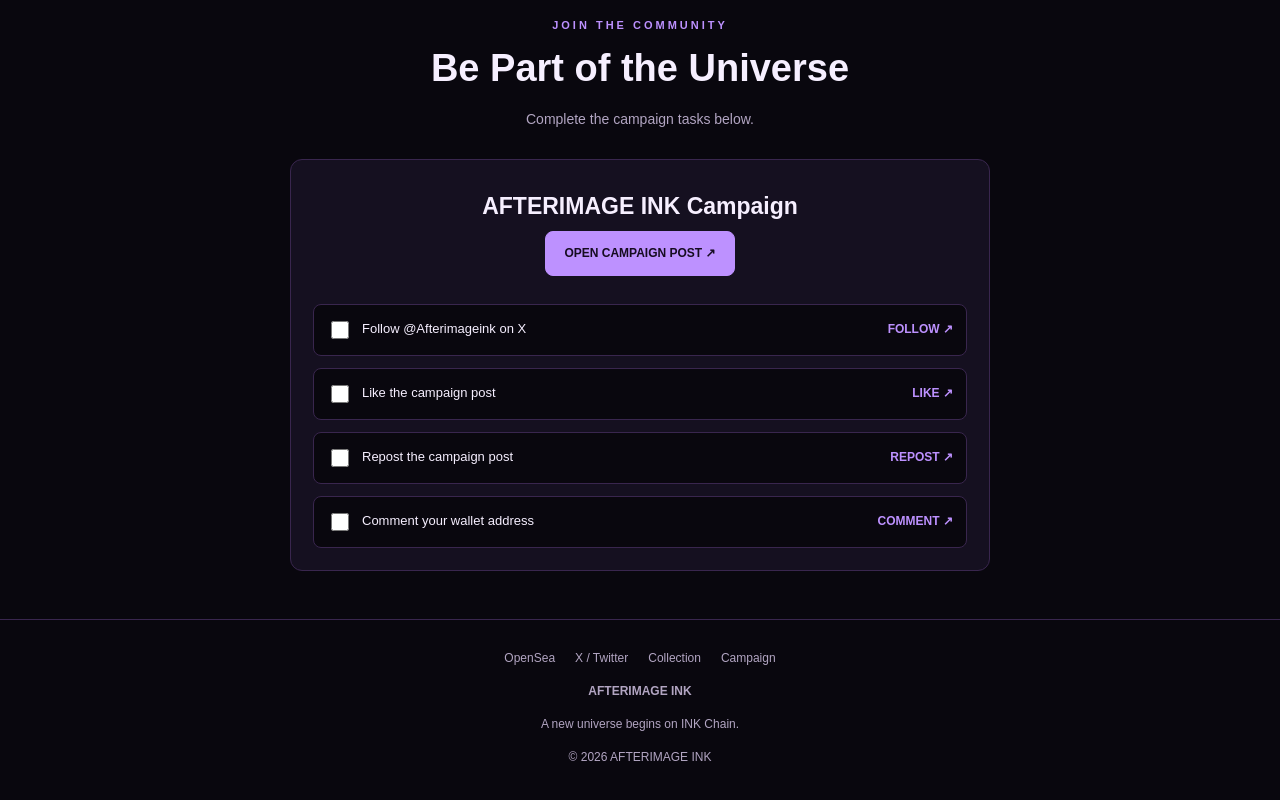
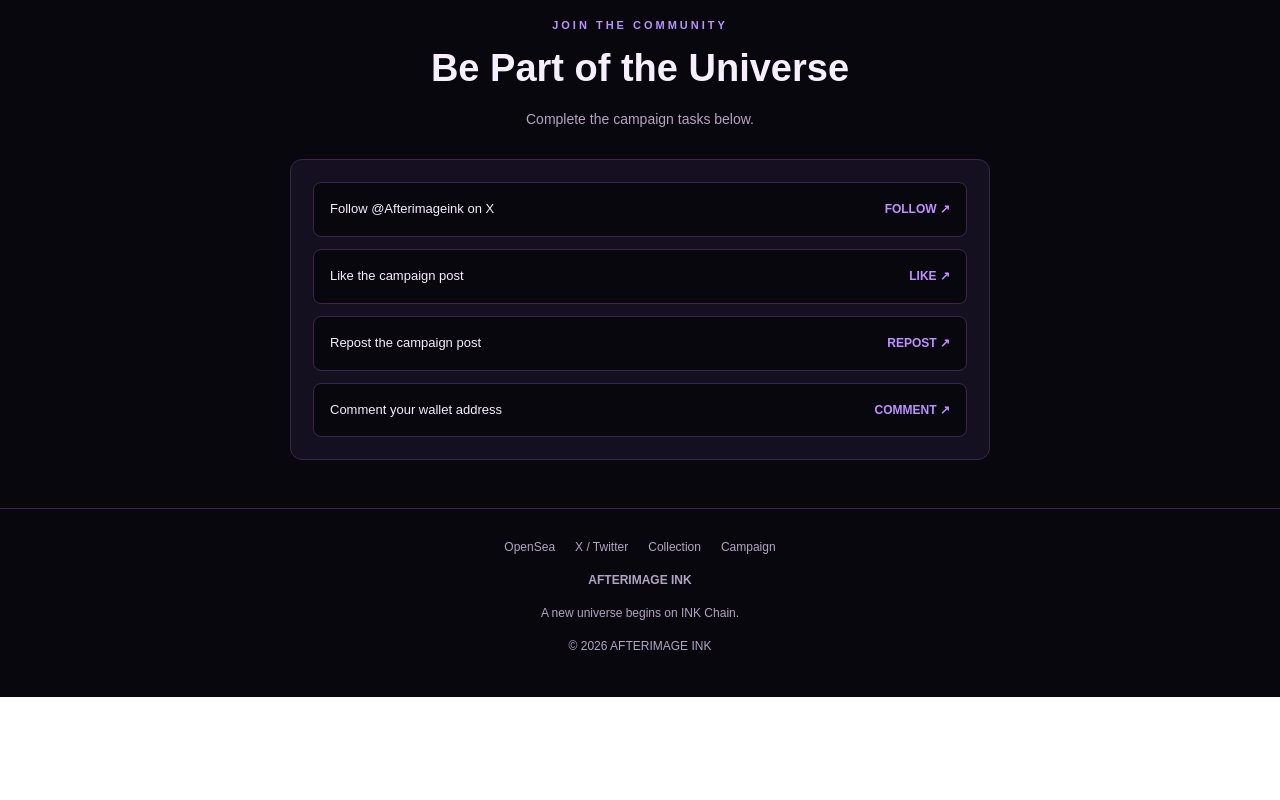
Before and after one commit to afterimageink/afterimage-ink, a plain HTML site: page index.html in a window 1280 px wide. Shown: the part 3023-3823 px from the top of the page. After the commit the page ends 3720 px from the top, so only its background shows below. Drawn offline with Linux system fonts and the light colour scheme.

Commit message:
Update index.html

```diff
--- a/index.html
+++ b/index.html
@@ -1,3 +1,4 @@
+
 <!DOCTYPE html>
 <html lang="en">
 <head>
@@ -101,13 +102,15 @@ section { padding: 48px 0; border-top: 1px solid #251932; }
 }
 .task-list { display: grid; gap: 12px; }
 .task {
-  display: flex; align-items: center; gap: 10px; flex-wrap: wrap;
-  padding: 13px; border: 1px solid var(--border);
+  display: flex; align-items: center; gap: 12px;
+  padding: 15px 16px; border: 1px solid var(--border);
   border-radius: 8px; background: var(--bg);
 }
-.task input { width: 18px; height: 18px; accent-color: var(--purple); }
-.task-name { flex: 1; font-size: 13px; }
-.task a { color: var(--purple); font-size: 12px; font-weight: bold; }
+.task-name { flex: 1; min-width: 0; font-size: 13px; }
+.task a {
+  flex-shrink: 0; color: var(--purple);
+  font-size: 12px; font-weight: bold; white-space: nowrap;
+}
 footer {
   padding: 28px 0; text-align: center;
   border-top: 1px solid var(--border); color: var(--muted); font-size: 12px;
@@ -118,6 +121,10 @@ footer {
   .stats { grid-template-columns: repeat(2, 1fr); }
   .card-body { padding: 17px; }
   .nav { align-items: flex-start; flex-direction: column; }
+  .campaign { padding: 14px; }
+  .task { gap: 8px; padding: 14px 12px; }
+  .task-name { font-size: 12px; }
+  .task a { font-size: 11px; }
 }
 </style>
 </head>
@@ -171,7 +178,6 @@ footer {
   </div>
 
   <div class="gallery">
-
     <article class="card">
       <img class="art" src="common.jpg" alt="Common artwork">
       <div class="card-body">
@@ -248,7 +254,6 @@ footer {
         </details>
       </div>
     </article>
-
   </div>
 </div>
 </section>
@@ -278,35 +283,26 @@ footer {
   </div>
 
   <div class="campaign">
-    <div class="section-head">
-      <h3>AFTERIMAGE INK Campaign</h3>
-      <a class="btn btn-primary" href="https://x.com/Afterimageink/status/2109905769680470116" target="_blank" rel="noopener noreferrer">OPEN CAMPAIGN POST ↗</a>
-    </div>
-
     <div class="task-list">
-      <label class="task">
-        <input type="checkbox">
+      <div class="task">
         <span class="task-name">Follow @Afterimageink on X</span>
         <a href="https://x.com/Afterimageink" target="_blank" rel="noopener noreferrer">FOLLOW ↗</a>
-      </label>
+      </div>
 
-      <label class="task">
-        <input type="checkbox">
+      <div class="task">
         <span class="task-name">Like the campaign post</span>
         <a href="https://x.com/Afterimageink/status/2109905769680470116" target="_blank" rel="noopener noreferrer">LIKE ↗</a>
-      </label>
+      </div>
 
-      <label class="task">
-        <input type="checkbox">
+      <div class="task">
         <span class="task-name">Repost the campaign post</span>
         <a href="https://x.com/Afterimageink/status/2109905769680470116" target="_blank" rel="noopener noreferrer">REPOST ↗</a>
-      </label>
+      </div>
 
-      <label class="task">
-        <input type="checkbox">
+      <div class="task">
         <span class="task-name">Comment your wallet address</span>
         <a href="https://x.com/Afterimageink/status/2109905769680470116" target="_blank" rel="noopener noreferrer">COMMENT ↗</a>
-      </label>
+      </div>
     </div>
   </div>
 </div>
```
